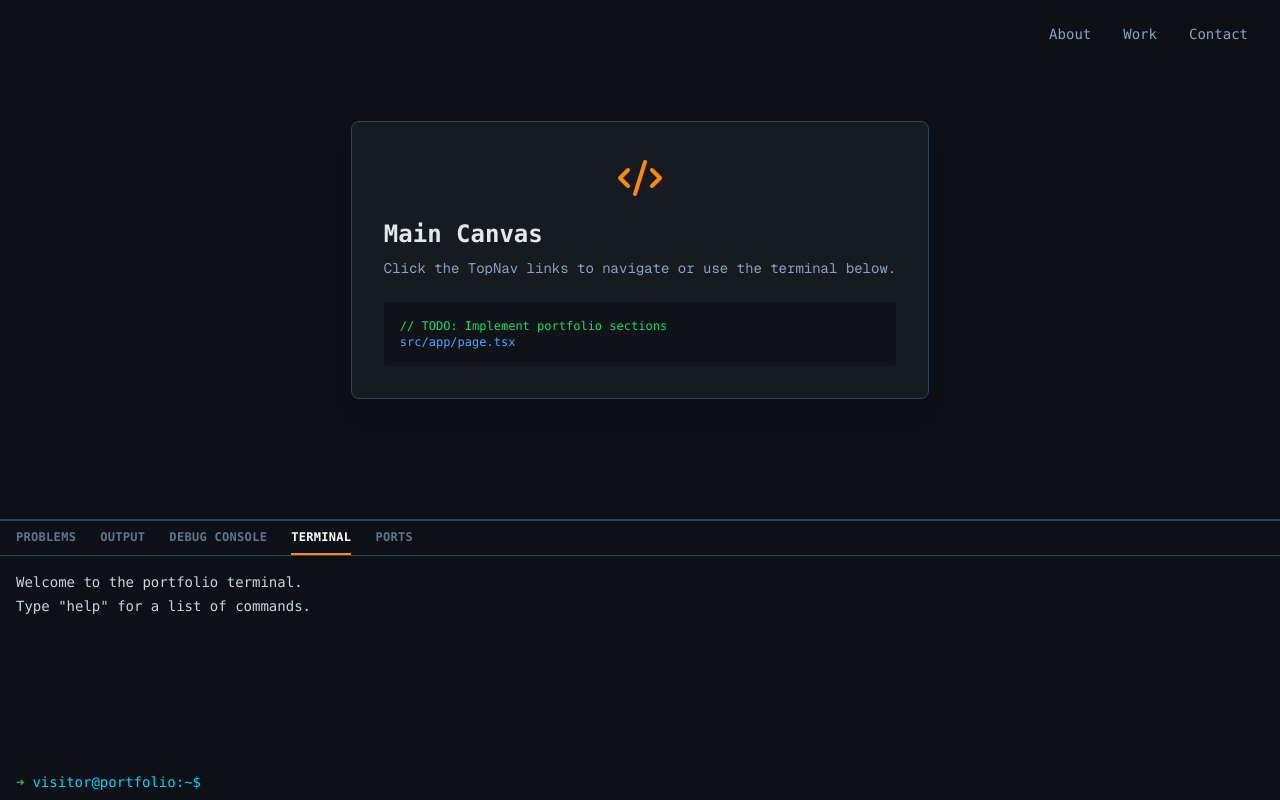
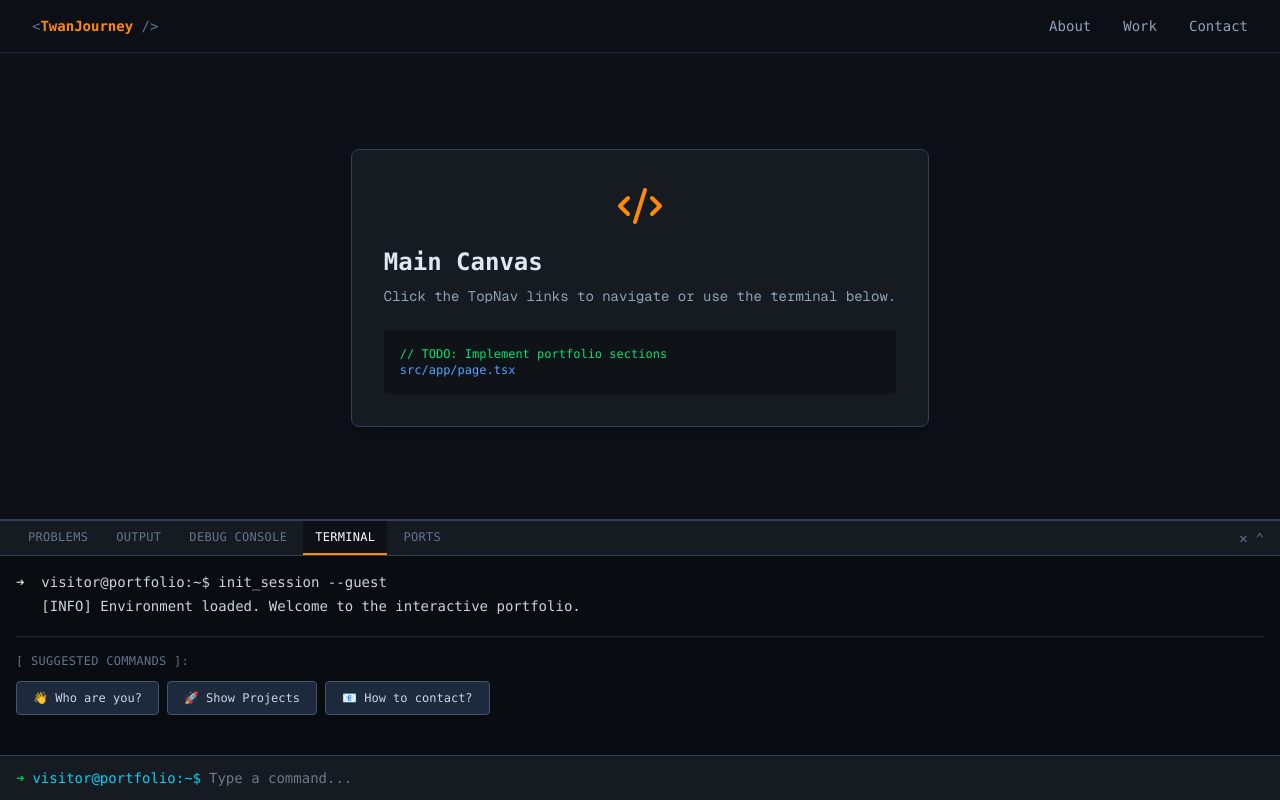
Before and after one commit to pongsaphakmw/twan-journey-portfolio, a Next.js app: page / in a window 1280 px wide. Built offline with nearby package versions, Linux system fonts and the light colour scheme.

Commit message:
feat: add nav logo and suggention command in terminal panel

```diff
--- a/src/app/layout.tsx
+++ b/src/app/layout.tsx
@@ -32,7 +32,7 @@ export default function RootLayout({
         <TopNav />
 
         {/* Main Canvas Area - 65% height */}
-        <main className="h-[65%] w-full overflow-auto relative border-b border-slate-700">
+        <main className="h-[65%] w-full overflow-auto relative border-b border-slate-700 pt-14">
           {children}
         </main>
 
--- a/src/components/TerminalPanel.tsx
+++ b/src/components/TerminalPanel.tsx
@@ -1,29 +1,45 @@
 'use client';
 
-import React, { useState, useRef, useEffect } from 'react';
+import React, { useState } from 'react';
 
 const TerminalPanel = () => {
     const [activeTab, setActiveTab] = useState('TERMINAL');
     const [input, setInput] = useState('');
     const [logs, setLogs] = useState([
-        'Welcome to the portfolio terminal.',
-        'Type "help" for a list of commands.',
+        '➜  visitor@portfolio:~$ init_session --guest',
+        '   [INFO] Environment loaded. Welcome to the interactive portfolio.',
+        '',
     ]);
 
-    const handleKeyDown = (e: React.KeyboardEvent<HTMLInputElement>) => {
-        if (e.key === 'Enter') {
-            const cmd = input.trim();
+    const quickChips = [
+        { label: '👋 Who are you?', command: 'about' },
+        { label: '🚀 Show Projects', command: 'work' },
+        { label: '📧 How to contact?', command: 'contact' },
+    ];
+
+    const executeCommand = (cmd: string) => {
         setLogs((prev) => [...prev, `➜ visitor@portfolio:~$ ${cmd}`]);
 
         if (cmd === 'help') {
             setLogs((prev) => [...prev, 'Available commands: help, clear, about, work, contact']);
         } else if (cmd === 'clear') {
             setLogs([]);
+        } else if (cmd === 'about') {
+            setLogs((prev) => [...prev, '  Hello! I am a developer passionate about building great software.']);
+        } else if (cmd === 'work') {
+            setLogs((prev) => [...prev, '  Check out my projects at /work or type "projects" for a list.']);
+        } else if (cmd === 'contact') {
+            setLogs((prev) => [...prev, '  Reach me at: contact@example.com']);
         } else if (cmd) {
-                setLogs((prev) => [...prev, `Command not found: ${cmd}`]);
+            setLogs((prev) => [...prev, `  Command not found: ${cmd}. Type "help" for available commands.`]);
         }
 
         setInput('');
+    };
+
+    const handleKeyDown = (e: React.KeyboardEvent<HTMLInputElement>) => {
+        if (e.key === 'Enter') {
+            executeCommand(input.trim());
         }
     };
 
@@ -32,14 +48,14 @@ const TerminalPanel = () => {
     return (
         <div className="flex flex-col h-full bg-[#0d1117] border-t border-slate-700 text-slate-300 font-mono text-sm">
             {/* Header / Tabs */}
-            <div className="flex items-center px-4 bg-[#0d1117] border-b border-slate-700">
-                <ul className="flex space-x-6">
+            <div className="flex items-center justify-between px-4 bg-[#161b22] border-b border-slate-700">
+                <ul className="flex space-x-1">
                     {tabs.map((tab) => (
                         <li
                             key={tab}
-                            className={`py-2 cursor-pointer uppercase text-xs font-bold tracking-wide ${activeTab === tab
-                                    ? 'text-white border-b-2 border-orange-400'
-                                    : 'text-slate-500 hover:text-slate-300'
+                            className={`px-3 py-2 cursor-pointer uppercase text-xs font-medium tracking-wide transition-colors ${activeTab === tab
+                                    ? 'text-white border-b-2 border-orange-400 bg-[#0d1117]'
+                                    : 'text-slate-500 hover:text-slate-300 hover:bg-slate-800/50'
                                 }`}
                             onClick={() => setActiveTab(tab)}
                         >
@@ -47,19 +63,40 @@ const TerminalPanel = () => {
                         </li>
                     ))}
                 </ul>
+                {/* Window Controls */}
+                <div className="flex items-center space-x-2 text-slate-500">
+                    <button className="hover:text-white transition-colors">✕</button>
+                    <button className="hover:text-white transition-colors">⌃</button>
+                </div>
             </div>
 
             {/* Body / Logs */}
-            <div className="flex-1 p-4 overflow-y-auto font-mono">
+            <div className="flex-1 p-4 overflow-y-auto font-mono bg-black/30">
                 <div className="flex flex-col space-y-1">
                     {logs.map((log, i) => (
                         <div key={i} className="whitespace-pre-wrap">{log}</div>
                     ))}
                 </div>
+
+                {/* Quick Chips */}
+                <div className="mt-4 pt-4 border-t border-slate-700/50">
+                    <p className="text-slate-500 text-xs mb-3 uppercase tracking-wide">[ Suggested Commands ]:</p>
+                    <div className="flex flex-wrap gap-2">
+                        {quickChips.map((chip) => (
+                            <button
+                                key={chip.command}
+                                onClick={() => executeCommand(chip.command)}
+                                className="px-4 py-2 text-xs bg-slate-800 hover:bg-slate-700 text-slate-300 hover:text-white rounded border border-slate-600 hover:border-orange-400 transition-all duration-200"
+                            >
+                                {chip.label}
+                            </button>
+                        ))}
+                    </div>
+                </div>
             </div>
 
             {/* Input */}
-            <div className="flex items-center px-4 py-2 bg-[#0d1117]">
+            <div className="flex items-center px-4 py-3 bg-[#161b22] border-t border-slate-700">
                 <span className="text-green-500 mr-2">➜</span>
                 <span className="text-cyan-400 mr-2">visitor@portfolio:~$</span>
                 <input
@@ -70,6 +107,7 @@ const TerminalPanel = () => {
                     onKeyDown={handleKeyDown}
                     autoFocus
                     spellCheck={false}
+                    placeholder="Type a command..."
                 />
             </div>
         </div>
--- a/src/components/TopNav.tsx
+++ b/src/components/TopNav.tsx
@@ -8,7 +8,15 @@ const TopNav = () => {
     ];
 
     return (
-        <nav className="fixed top-6 right-8 z-50">
+        <nav className="fixed top-0 left-0 right-0 z-50 flex items-center justify-between px-8 py-4 bg-[#0d1117]/80 backdrop-blur-sm border-b border-slate-800">
+            {/* Logo */}
+            <Link href="/" className="font-mono text-sm text-slate-200 hover:text-white transition-colors">
+                <span className="text-slate-500">&lt;</span>
+                <span className="text-orange-400 font-bold">TwanJourney</span>
+                <span className="text-slate-500"> /&gt;</span>
+            </Link>
+
+            {/* Navigation Links */}
             <ul className="flex space-x-8 font-mono text-sm">
                 {links.map((link) => (
                     <li key={link.name}>
```
Also changed, not shown: 1 other file (tests, documents, lock files or other folders). Lines whose indentation alone changed are shown as unchanged.
